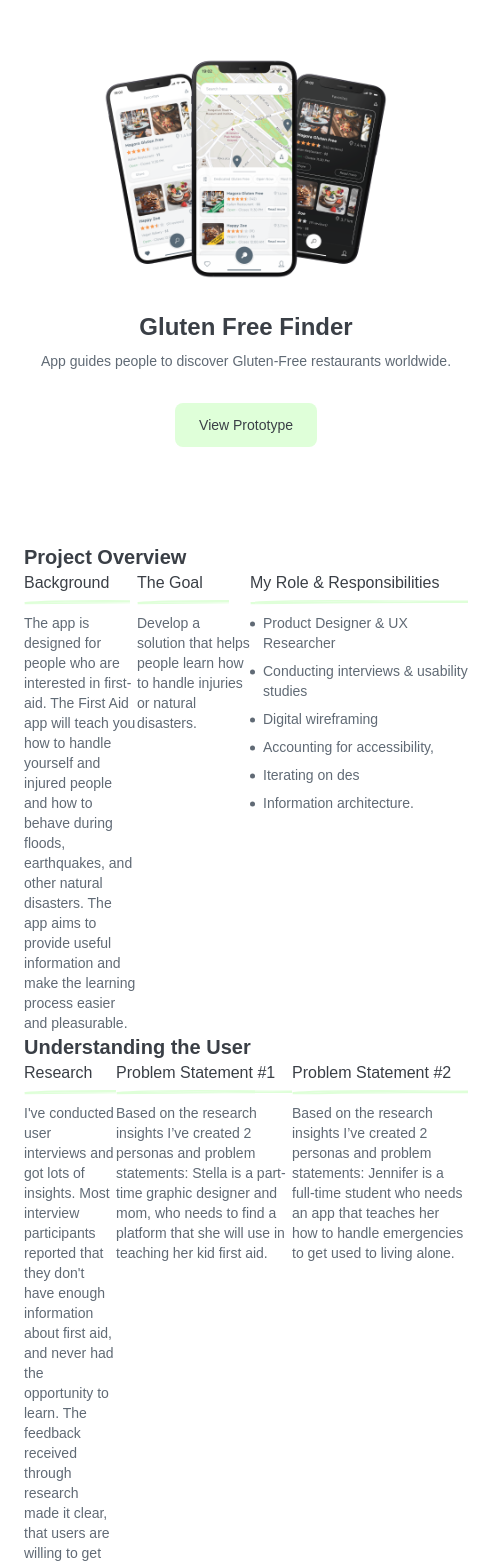
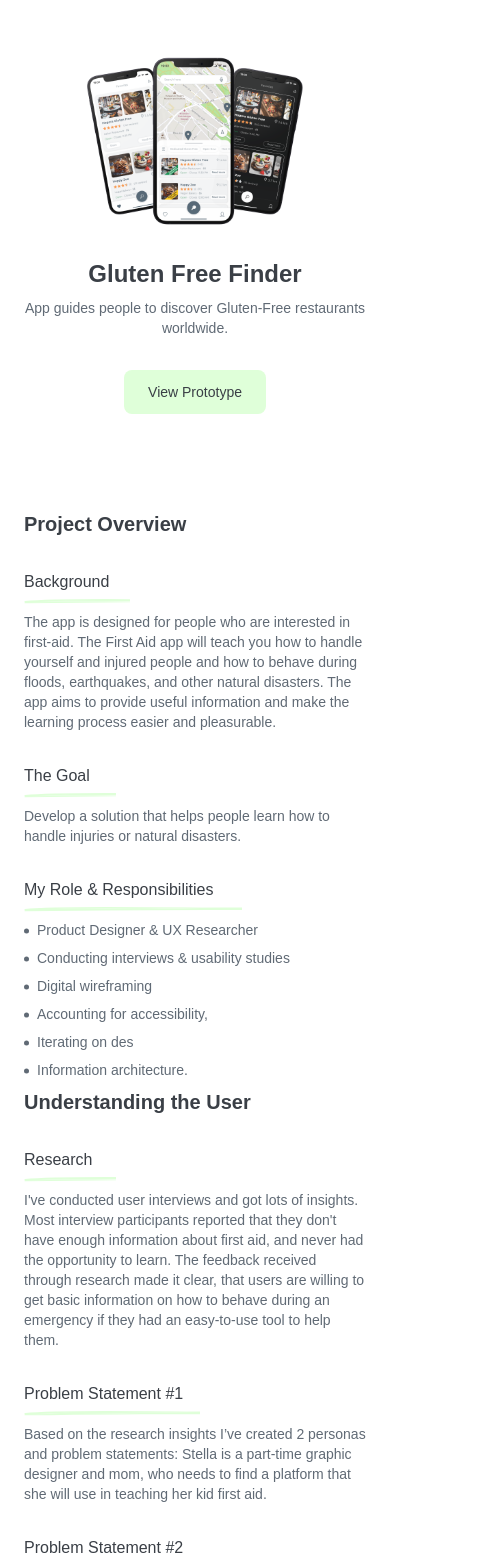
Before and after one commit to lelezedg/my-portfolio, a Next.js app: page /gluten-free-finder-app in a window 390 px wide. Shown: the top 1565 px of the page, 492 px wide, since content can reach past the window. Built offline with nearby package versions, Linux system fonts and the light colour scheme.

Commit message:
fix: mobile layout

```diff
--- a/components/Card.tsx
+++ b/components/Card.tsx
@@ -19,7 +19,7 @@ export const Card = ({
   link = "/",
 }: TCard) => {
   return (
-    <Link className="md:w-1/2 flex flex-col mx-6 mb-12" href={link}>
+    <Link className="md:w-1/2 flex flex-col md:mx-6 mb-12" href={link}>
       <div
         className={`md:h-96 h-64 mb-4 rounded flex justify-center items-center ${backgroundStyle}`}
       >
--- a/pages/gluten-free-finder-app.tsx
+++ b/pages/gluten-free-finder-app.tsx
@@ -13,17 +13,17 @@ export default function Page() {
 
         <Text variant="title">Project Overview</Text>
 
-        <div className="md:mt-8 md:mb-24 flex flex-row">
+        <div className="md:mt-8 md:mb-24 flex md:flex-row flex-col">
           <Section
             title="Background"
             body="The app is designed for people who are interested in first-aid. The First Aid app will teach you how to handle yourself and injured people and how to behave during floods, earthquakes, and other natural disasters. The app aims to provide useful information and make the learning process easier and pleasurable."
-            className="basis-1/3"
+            className="basis-1/3 mt-8"
           />
 
           <Section
             title="The Goal"
             body="Develop a solution that helps people learn how to handle injuries or natural disasters."
-            className="basis-1/3"
+            className="basis-1/3 mt-8"
           />
 
           <Section
@@ -36,30 +36,30 @@ export default function Page() {
               "Iterating on des",
               "Information architecture.",
             ]}
-            className="basis-1/3"
+            className="basis-1/3 mt-8"
           />
         </div>
 
         <Text variant="title">Understanding the User</Text>
 
-        <div className="md:mt-8 md:mb-24 flex flex-row">
+        <div className="md:mt-8 md:mb-24 flex md:flex-row flex-col">
           <Section
             title="Research"
             body="I've conducted user interviews and got lots of insights. Most interview participants reported that they don't have enough information about first aid, and never had the opportunity to learn. The feedback received through research made it clear, that users are willing to get basic information on how to behave during an emergency if they had an easy-to-use tool to help them."
-            className="basis-1/3"
+            className="basis-1/3 mt-8"
           />
 
           <Section
             title="Problem Statement #1"
             body="Based on the research insights I’ve created 2 personas and problem statements:
             Stella is a part-time graphic designer and mom, who needs to find a platform that she will use in teaching her kid first aid."
-            className="basis-1/3"
+            className="basis-1/3 mt-8"
           />
 
           <Section
             title="Problem Statement #2"
             body="Based on the research insights I’ve created 2 personas and problem statements: Jennifer is a full-time student who needs an app that teaches her how to handle emergencies to get used to living alone."
-            className="basis-1/3"
+            className="basis-1/3 mt-8"
           />
         </div>
       </div>
```
